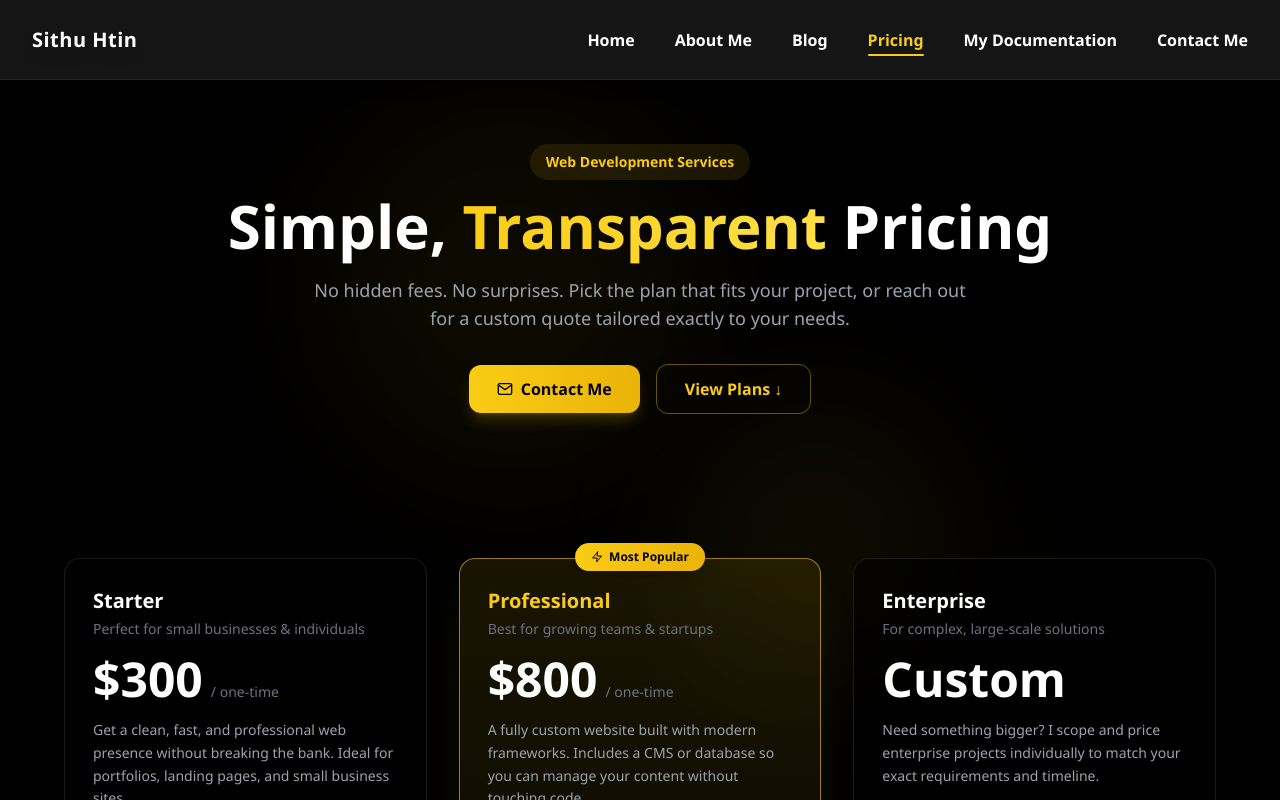
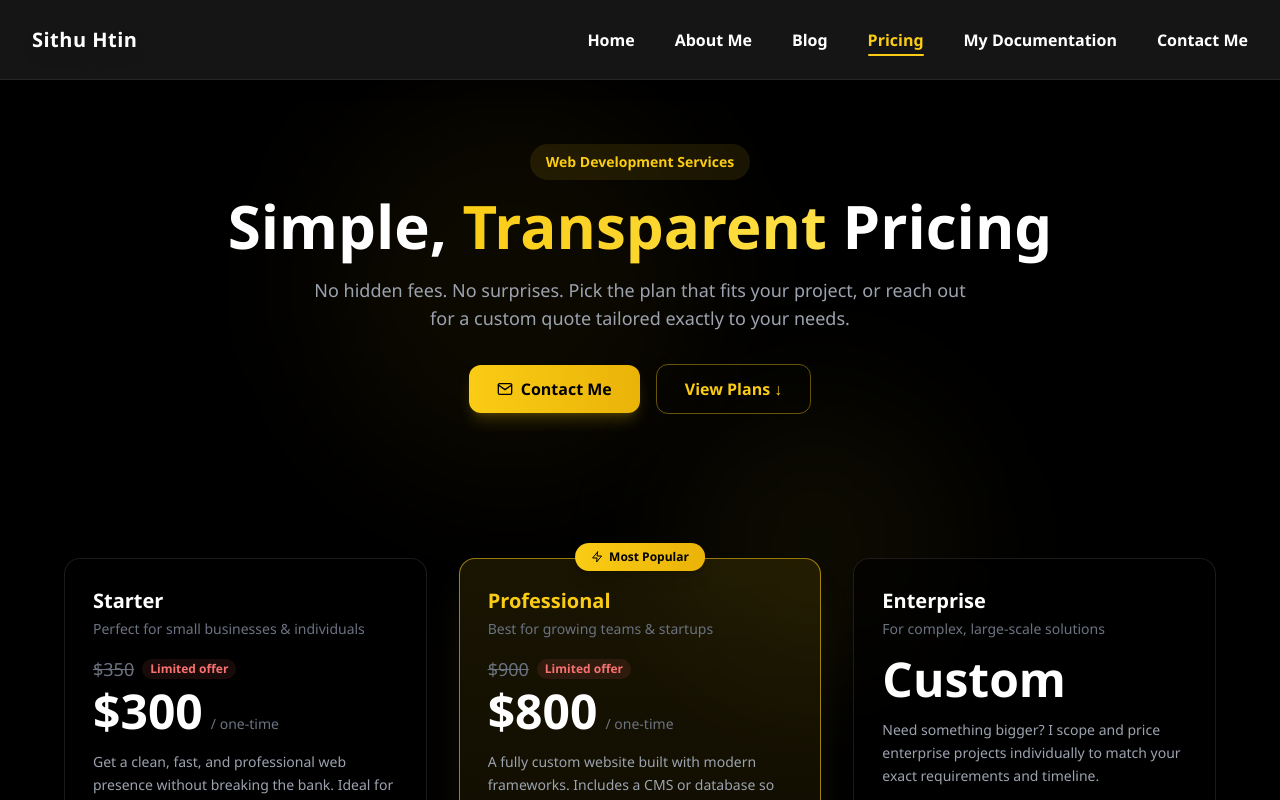
Before and after one commit to SiThuHtin/job-portfolio, a Next.js app: page /pricing in a window 1280 px wide. Shown: the top 800 px of the page. Built offline with nearby package versions, Linux system fonts and the light colour scheme.

Commit message:
feat: implement pricing section component and expand detail page for web dev services

```diff
--- a/app/components/PricingSection.jsx
+++ b/app/components/PricingSection.jsx
@@ -9,6 +9,7 @@ const plans = [
     name: 'Starter',
     tagline: 'Perfect for small businesses',
     price: '$300',
+    originalPrice: '$350',
     duration: 'one-time',
     highlight: false,
     features: [
@@ -28,6 +29,7 @@ const plans = [
     name: 'Professional',
     tagline: 'Best for growing teams',
     price: '$800',
+    originalPrice: '$900',
     duration: 'one-time',
     highlight: true,
     features: [
@@ -156,6 +158,16 @@ export default function PricingSection() {
 
                 {/* Price */}
                 <div className="mb-8">
+                  {plan.originalPrice && (
+                    <div className="flex items-center gap-2 mb-1">
+                      <span className="text-gray-500 text-lg line-through">
+                        {plan.originalPrice}
+                      </span>
+                      <span className="text-xs font-bold text-red-400 bg-red-400/10 px-2 py-0.5 rounded-full">
+                        Limited offer
+                      </span>
+                    </div>
+                  )}
                   <span className="text-4xl md:text-5xl font-extrabold text-white">
                     {plan.price}
                   </span>
--- a/app/pricing/PricingPageContent.jsx
+++ b/app/pricing/PricingPageContent.jsx
@@ -10,6 +10,7 @@ const plans = [
     name: 'Starter',
     tagline: 'Perfect for small businesses & individuals',
     price: '$300',
+    originalPrice: '$350',
     duration: 'one-time',
     highlight: false,
     badge: null,
@@ -35,6 +36,7 @@ const plans = [
     name: 'Professional',
     tagline: 'Best for growing teams & startups',
     price: '$800',
+    originalPrice: '$900',
     duration: 'one-time',
     highlight: true,
     badge: 'Most Popular',
@@ -241,6 +243,16 @@ export default function PricingPageContent() {
               </div>
 
               <div className="mb-4">
+                {plan.originalPrice && (
+                  <div className="flex items-center gap-2 mb-1">
+                    <span className="text-gray-500 text-lg line-through">
+                      {plan.originalPrice}
+                    </span>
+                    <span className="text-xs font-bold text-red-400 bg-red-400/10 px-2 py-0.5 rounded-full">
+                      Limited offer
+                    </span>
+                  </div>
+                )}
                 <span className="text-4xl md:text-5xl font-extrabold text-white">{plan.price}</span>
                 {plan.duration !== 'quote' && (
                   <span className="ml-2 text-gray-500 text-sm">/ {plan.duration}</span>
```
